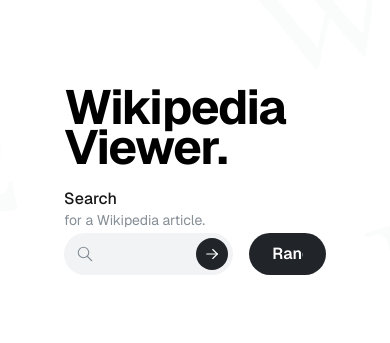
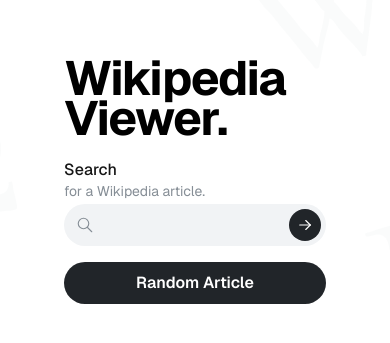
Before and after one commit to COKAIZOKU/wikipedia-viewer, a Next.js app: page / in a window 390 px wide. Shown: the part 241-584 px from the top of the page. Built offline with nearby package versions, Linux system fonts and the light colour scheme.

Commit message:
style: added animation and icon to the button

```diff
--- a/src/app/globals.css
+++ b/src/app/globals.css
@@ -57,3 +57,41 @@
   12%  { fill: #f1f3f560; }
   100% { fill: #F1F3F560; }
 }
+
+.btn-hover {
+  position: relative;
+  display: flex;
+  justify-content: center;
+  align-items: center;
+}
+
+.btn-hover .btn-icon {
+  opacity: 0;
+  position: absolute;
+  right: 25px;
+  transform: translateX(6px);
+  transition: all 0.3s ease;
+}
+
+.btn-hover:hover .btn-icon {
+  opacity: 1;
+  transform: translateX(0);
+}
+
+.btn-hover .label {
+  display: inline-block;
+  transition: transform 0.3s ease;
+}
+
+.btn-hover:hover .label {
+  transform: translateX(-6px);
+}
+
+/* Allow overflow and avoid clipping when the text shifts */
+.btn-hover .mantine-Button-inner {
+  overflow: visible !important;
+}
+
+.btn-hover .mantine-Button-label {
+  overflow: visible !important;
+}
--- a/src/app/page.js
+++ b/src/app/page.js
@@ -11,7 +11,7 @@
 import {
   IconArrowRight,
   IconSearch,
-  IconExternalLink,
+  IconArrowUpRight,
 } from "@tabler/icons-react";
 import Background from "./svg/background";
 
@@ -149,7 +149,7 @@
           </h1>
         </div>
         <div className="grid grid-cols-12 flex flex-col gap-4 sm:flex-row w-full">
-          <div className="col-span-8">
+          <div className="col-span-12 md:col-span-8">
             <TextInput
               w="100%"
               variant="filled"
@@ -179,17 +179,18 @@
               }
             />
           </div>
-          <div className="col-span-4 mt-auto">
+          <div className="col-span-12 md:col-span-4 mt-auto">
             <Button
               onClick={handleRandom}
               color="#212529"
               size="md"
-              className="mt-auto"
+              className="mt-auto btn-hover"
               variant="filled"
               radius="xl"
               fullWidth
             >
-              Random Article
+              <span className="label">Random Article</span>
+              <IconArrowUpRight className="btn-icon translate-y-[1px]" size={20}/>
             </Button>
           </div>
         </div>
```
